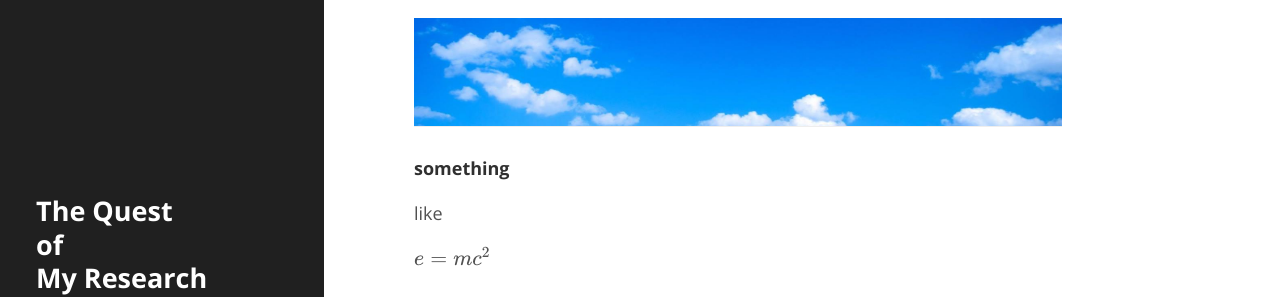
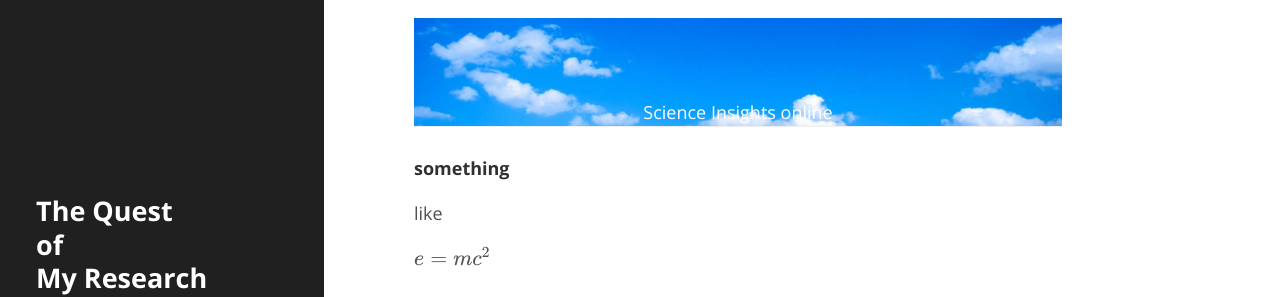
Before and after one commit to tranhungnghiep/tranhungnghiep.github.io, a Jekyll site: the page built from index.md, in a window 1280 px wide. Shown: the top 297 px of the page. Built offline with Jekyll 4.4.1, drawn with Linux system fonts in a browser that asks for light colours; formulas are drawn with MathJax 3; comment, search, counter and statistics services are not loaded.

Commit message:
Update default.html

```diff
--- a/_layouts/default.html
+++ b/_layouts/default.html
@@ -19,7 +19,7 @@
     	<a href="{{ site.url }}{{ site.baseurl }}" style="z-index:20;">
         <div style="position: relative; text-align: center; color: white;">
   	  		<image alt='Sky' src='{{ site.baseurl }}/public/wide_cloud.jpg' style='position: absolute; height: 6em; width: 36em; margin: -3em auto auto auto; z-index:10; border-radius: 0;'/>
-  	  		<p style="position: absolute; top: 50%; left: 50%; transform: translate(-50%, 100%);">Science Insights online</p>
+  	  		<p style="position: absolute; top: 50%; left: 50%; transform: translate(-50%, 100%); z-index:15;">Science Insights online</p>
   	  	</div>
       </a>
 
```
